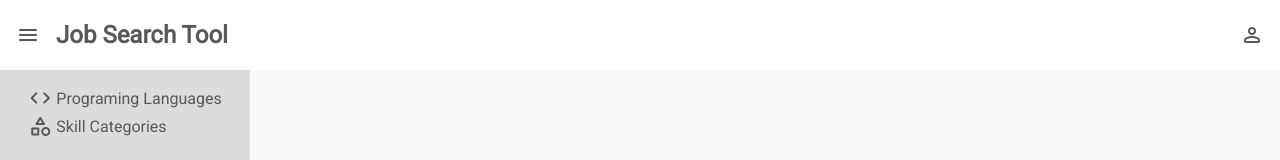
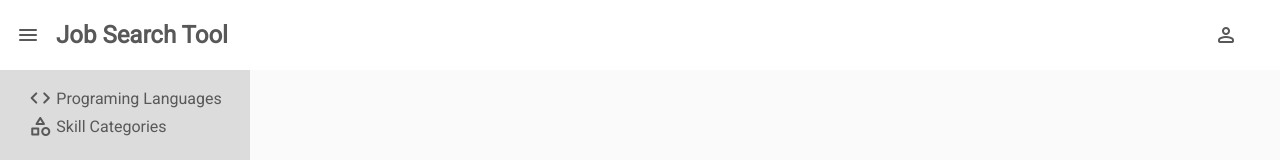
Before and after one commit to e-leite/sales_form_front_end_angular, an Angular app: page / in a window 1280 px wide. Shown: the top 160 px of the page. Built offline with nearby package versions, Linux system fonts and the light colour scheme.

Commit message:
refactor: change de icon position.

```diff
--- a/src/app/core/layout/header/header-component.scss
+++ b/src/app/core/layout/header/header-component.scss
@@ -4,7 +4,8 @@
     justify-content: space-between;
     background-color: #fff;
     height: 70px;
-    padding: 0 16px;
+    padding-left: 16px;
+    padding-right: 42px;
 }
 
 .header h2, span {
```
